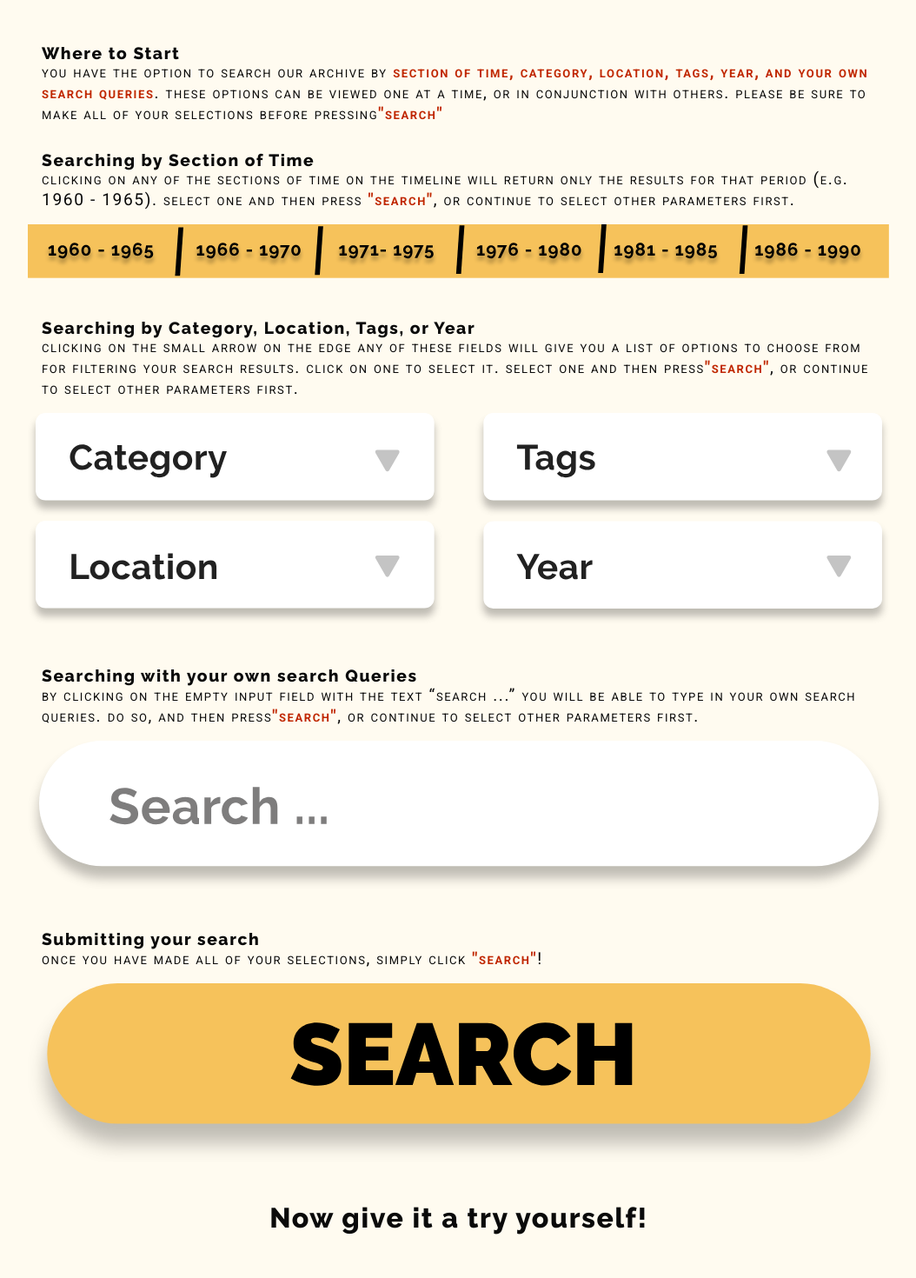
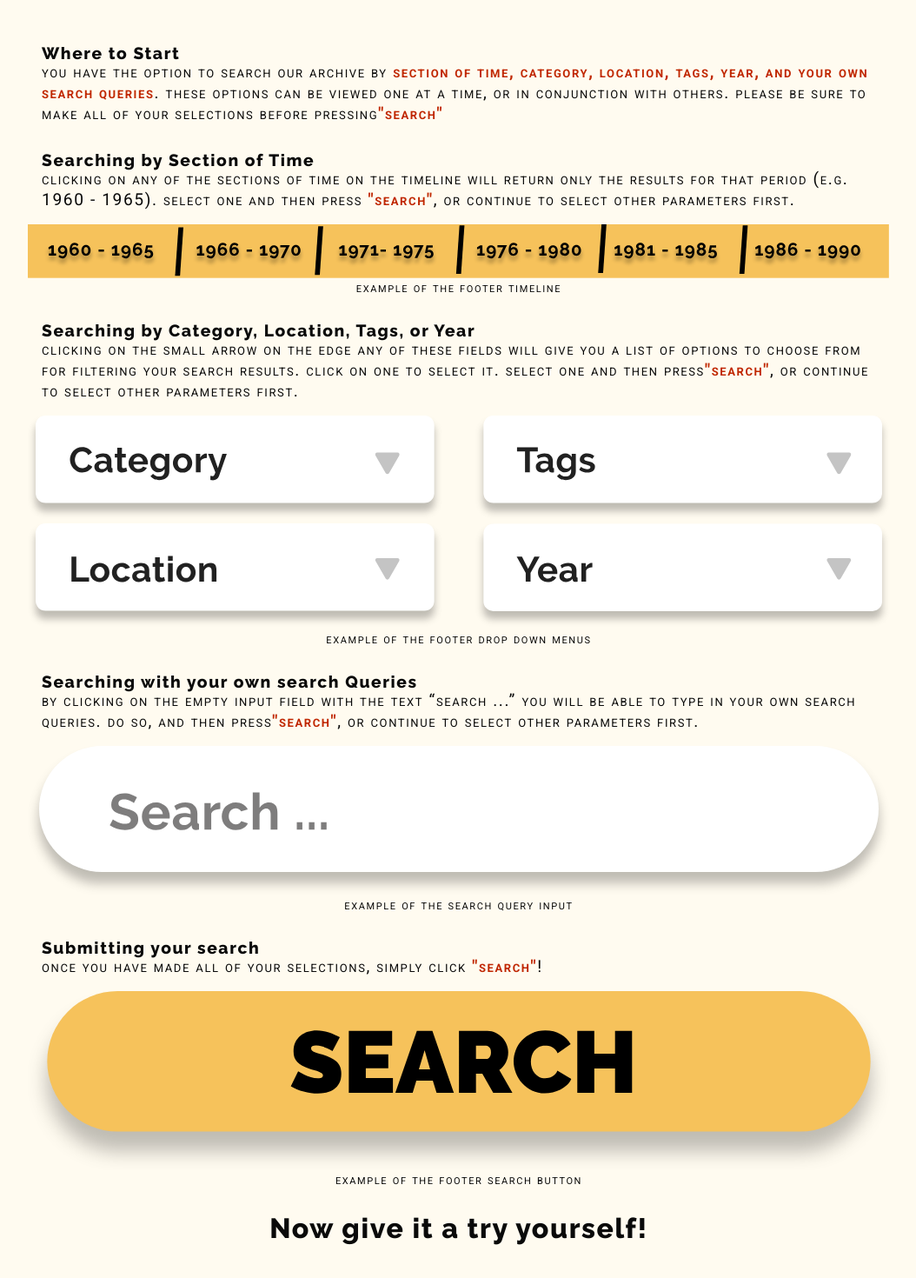
Before and after one commit to founders-programme-2/howl, a React (Create React App) app in the folder client/: page /help in a window 1280 px wide. Shown: the part 264-1734 px from the top of the page at 87% size, without its empty margins (136-1190 px from the left). Built offline with nearby package versions, Linux system fonts and the light colour scheme; what react-a11y would draw is missing.

Commit message:
Add captions to each image to be sure that no one tries to use them

```diff
--- a/client/src/Components/Help/Help.style.js
+++ b/client/src/Components/Help/Help.style.js
@@ -5,7 +5,7 @@ export const H2Sml = styled.h2`
 `;
 
 export const ImgExample = styled.img`
-  margin: 1rem;
+  margin: 1rem 1rem 0.2rem 1rem;
 `;
 
 export const SectionCntr = styled.section`
--- a/client/src/Components/Help/index.js
+++ b/client/src/Components/Help/index.js
@@ -41,6 +41,7 @@ const Help = () => {
           other parameters first.
         </p>
         <ImgExample src={timeline} alt="Example of clickable timeline" />
+        <figcaption>Example of the footer timeline</figcaption>
       </SectionCntr>
 
       <SectionCntr>
@@ -53,6 +54,7 @@ const Help = () => {
           parameters first.
         </p>
         <ImgExample src={dropdowns} alt="Dropdown selector example" />
+        <figcaption>Example of the footer drop down menus</figcaption>
       </SectionCntr>
 
       <SectionCntr>
@@ -64,6 +66,7 @@ const Help = () => {
           parameters first.
         </p>
         <ImgExample src={searchInput} alt="Search input example" />
+        <figcaption>Example of the search query input</figcaption>
       </SectionCntr>
 
       <SectionCntr>
@@ -73,6 +76,7 @@ const Help = () => {
           <Highlight>"Search"</Highlight>!
         </p>
         <ImgExample src={searchBtn} alt="Search button example" />
+        <figcaption>Example of the footer search button</figcaption>
       </SectionCntr>
 
       <CallToAction>Now give it a try yourself!</CallToAction>
--- a/client/src/globalStyle.js
+++ b/client/src/globalStyle.js
@@ -85,4 +85,14 @@ export default createGlobalStyle`
         padding: 0.8rem;
         margin: 1rem;
     }
+
+    figcaption {
+        font-family: 'Roboto', sans-serif;
+        font-variant: small-caps;
+        text-transform: lowercase;
+        letter-spacing: 0.1rem;
+        font-size: 1rem;
+        margin: 0rem 2rem;
+        text-align: center;
+    }
 `;
```
